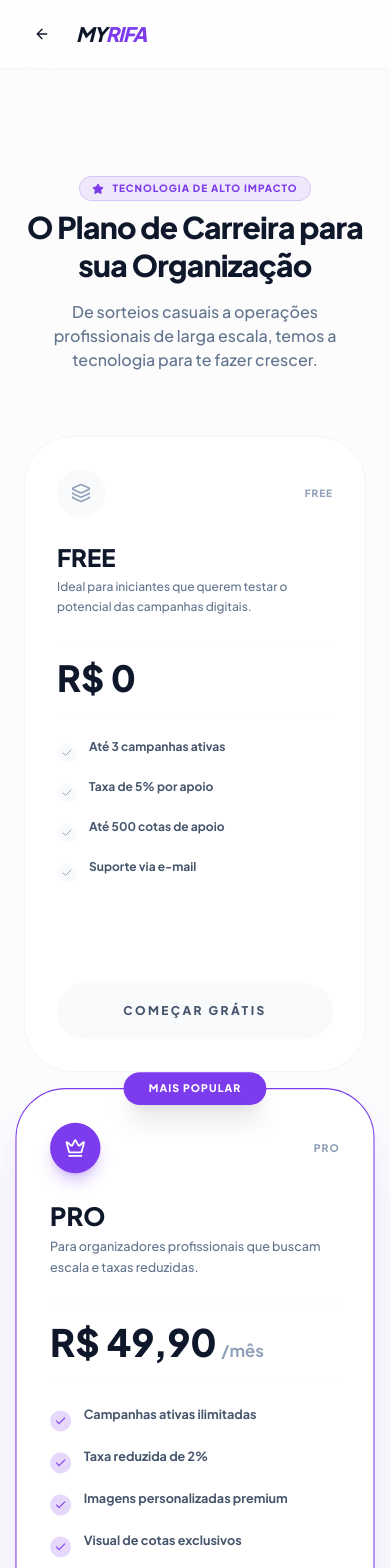
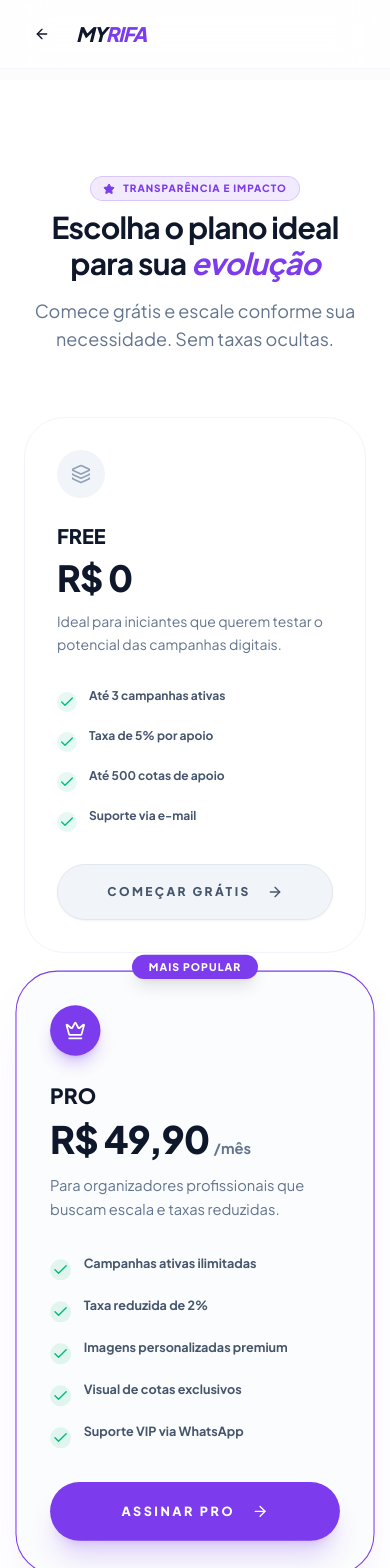
Before and after one commit to WebuildSoft/myrifa, a Next.js app: page /planos in a window 390 px wide. Shown: the top 1568 px of the page. Built offline with nearby package versions, Linux system fonts and the light colour scheme; no server answers.

Commit message:
feat: complete stripe integration, campaign rebranding, and dashboard UX improvements

```diff
--- a/app/api/webhooks/mercadopago/route.ts
+++ b/app/api/webhooks/mercadopago/route.ts
@@ -75,6 +75,12 @@ export async function POST(request: Request) {
                         data: { status: "PAID" }
                     })
 
+                    // Update Rifa total raised
+                    await prisma.rifa.update({
+                        where: { id: transaction.rifaId },
+                        data: { totalRaised: { increment: transaction.amount } }
+                    })
+
                     // Trigger WhatsApp confirmation
                     if (transaction.buyer.whatsapp) {
                         const message = templates.paymentConfirmed(
--- /dev/null
+++ b/app/api/webhooks/stripe/route.ts
@@ -0,0 +1,108 @@
+import { prisma } from "@/lib/prisma"
+import { NextResponse } from "next/server"
+import Stripe from "stripe"
+
+const stripe = new Stripe(process.env.STRIPE_SECRET_KEY!, {
+    apiVersion: "2024-12-18.acacia" as any
+})
+
+const webhookSecret = process.env.STRIPE_WEBHOOK_SECRET!
+
+export async function POST(req: Request) {
+    const body = await req.text()
+    const signature = req.headers.get("stripe-signature")!
+
+    let event: Stripe.Event
+
+    try {
+        event = stripe.webhooks.constructEvent(body, signature, webhookSecret)
+    } catch (err: any) {
+        console.error(`Webhook signature verification failed: ${err.message}`)
+        return NextResponse.json({ error: err.message }, { status: 400 })
+    }
+
+    // Handle the event
+    switch (event.type) {
+        case "checkout.session.completed": {
+            const session = event.data.object as Stripe.Checkout.Session
+            const userId = session.client_reference_id
+            const priceId = session.line_items?.data[0]?.price?.id || (session as any).metadata?.priceId
+
+            if (!userId) {
+                console.error("Missing client_reference_id in Stripe session")
+                break
+            }
+
+            // Map Price ID to Plan Enum
+            let plan: "FREE" | "PRO" | "INSTITUTIONAL" = "FREE"
+            if (priceId === "price_1T5s30BwZiN8YdGtkCBsDnmm") plan = "PRO"
+            if (priceId === "price_1T5s31BwZiN8YdGts7cugSZ9") plan = "INSTITUTIONAL"
+
+            if (plan !== "FREE") {
+                await prisma.user.update({
+                    where: { id: userId },
+                    data: {
+                        plan,
+                        planExpiresAt: new Date(Date.now() + 30 * 24 * 60 * 60 * 1000) // 30 days
+                    }
+                })
+
+                await prisma.notification.create({
+                    data: {
+                        userId,
+                        title: "Seu plano foi atualizado! 🚀",
+                        message: `Parabéns! Você agora é um membro ${plan}. Aproveite todos os recursos.`,
+                        read: false
+                    }
+                })
+
+                console.log(`User ${userId} upgraded to ${plan}`)
+            }
+            break
+        }
+        case "checkout.session.expired": {
+            const session = event.data.object as Stripe.Checkout.Session
+            const userId = session.client_reference_id
+
+            if (userId) {
+                await prisma.notification.create({
+                    data: {
+                        userId,
+                        title: "Sua tentativa de assinatura expirou ⏳",
+                        message: "Vimos que você não concluiu o pagamento do seu plano. Alguma dúvida? Estamos aqui para ajudar!",
+                        read: false
+                    }
+                })
+                console.log(`Checkout expired for user ${userId}`)
+            }
+            break
+        }
+        case "payment_intent.payment_failed": {
+            const paymentIntent = event.data.object as Stripe.PaymentIntent
+            const userId = paymentIntent.metadata?.userId // Precisamos garantir que isso seja passado no metadata se possível
+
+            if (userId) {
+                await prisma.notification.create({
+                    data: {
+                        userId,
+                        title: "Ops! Houve um problema no pagamento ❌",
+                        message: "Não conseguimos processar o pagamento do seu plano. Verifique os dados do seu cartão ou tente outro método.",
+                        read: false
+                    }
+                })
+                console.log(`Payment failed for user ${userId}`)
+            }
+            break
+        }
+        case "customer.subscription.deleted": {
+            const subscription = event.data.object as Stripe.Subscription
+            const customerId = subscription.customer as string
+
+            // Note: In a production app, we would search for the user by stripeCustomerId
+            // For now, if moving forward with Stripe integration, we should save stripeCustomerId in User model
+            break
+        }
+    }
+
+    return NextResponse.json({ received: true })
+}
--- a/app/layout.tsx
+++ b/app/layout.tsx
@@ -7,6 +7,8 @@ const plusJakartaSans = Plus_Jakarta_Sans({
     variable: "--font-plus-jakarta",
     subsets: ["latin"],
 })
+
+import { Providers } from "@/components/Providers"
 
 export const metadata: Metadata = {
     title: "MyRifa - Gestão de Arrecadação Digital e Campanhas",
@@ -21,8 +23,10 @@ export default function RootLayout({
     return (
         <html lang="pt-BR">
             <body className={`${plusJakartaSans.variable} font-sans antialiased`}>
-                {children}
-                <Toaster position="top-right" richColors />
+                <Providers>
+                    {children}
+                    <Toaster position="top-right" richColors />
+                </Providers>
             </body>
         </html>
     )
--- a/app/rifas/page.tsx
+++ b/app/rifas/page.tsx
@@ -30,9 +30,9 @@ export default async function PublicRifasPage() {
                                 <Zap className="h-4 w-4 text-primary fill-primary" />
                                 <span className="text-[10px] font-black uppercase tracking-widest text-primary">Sorteios Ativos</span>
                             </div>
-                            <h1 className="text-4xl md:text-5xl font-black tracking-tight text-slate-900 dark:text-white">Escolha sua sorte</h1>
+                            <h1 className="text-4xl md:text-5xl font-black tracking-tight text-slate-900 dark:text-white">Explorar Campanhas</h1>
                             <p className="text-slate-500 dark:text-slate-400 font-medium max-w-xl">
-                                Participe de campanhas auditadas e regulamentadas. Diversos prêmios, causas nobres e experiências incríveis esperando por você.
+                                Participe de campanhas de arrecadação digital e apoie causas importantes. Transparência e tecnologia na palma da sua mão.
                             </p>
                         </div>
 
--- a/components/PricingSection.tsx
+++ b/components/PricingSection.tsx
@@ -10,6 +10,8 @@ import {
     Star
 } from "lucide-react"
 import Link from "next/link"
+import { useSession } from "next-auth/react"
+import { toast } from "sonner"
 
 const plans = [
     {
@@ -41,7 +43,7 @@ const plans = [
             "Suporte VIP via WhatsApp",
         ],
         buttonText: "Assinar PRO",
-        href: "/register",
+        href: "https://buy.stripe.com/6oUfZgcsRfiWaSNdf7gQE00",
         variant: "default" as const,
         highlight: true,
         icon: <Crown className="h-5 w-5 text-white" />,
@@ -59,118 +61,116 @@ const plans = [
             "Auditoria de campanhas",
             "Gerente de conta exclusivo",
         ],
-        buttonText: "Falar com Consultor",
-        href: "/ajuda",
+        buttonText: "Assinar INSTITUTIONAL",
+        href: "https://buy.stripe.com/aFabJ0fF35Im2mhcb3gQE01",
         variant: "outline" as const,
         icon: <ShieldCheck className="h-5 w-5 text-slate-400" />,
         color: "slate"
     },
 ]
 
-function FeatureItem({ feature, highlight }: { feature: string, highlight?: boolean }) {
-    return (
-        <li className="flex items-start gap-3">
-            <div className={`mt-1 size-5 rounded-full flex items-center justify-center shrink-0 ${highlight ? "bg-primary/20 text-primary" : "bg-slate-50 dark:bg-slate-900 text-slate-400"
-                }`}>
-                <Check className="h-3 w-3" />
-            </div>
-            <span className="text-xs font-bold text-slate-600 dark:text-slate-300 leading-tight">{feature}</span>
-        </li>
-    )
+export function PricingSection() {
+    const { data: session } = useSession()
+
+    const handleSubscribe = (href: string) => {
+        if (!session?.user) {
+            toast.error("Você precisa estar logado para assinar um plano.")
+            window.location.href = "/register"
+            return
         }
 
-function PricingCard({ plan }: { plan: typeof plans[0] }) {
+        const userId = (session.user as any).id
+
+        if (!userId) {
+            toast.error("Erro ao identificar usuário. Tente novamente.")
+            return
+        }
+
+        // Se for um link do Stripe, anexa o client_reference_id
+        if (href.startsWith("https://buy.stripe.com")) {
+            const stripeUrl = new URL(href)
+            stripeUrl.searchParams.set("client_reference_id", userId)
+            window.location.href = stripeUrl.toString()
+        } else {
+            window.location.href = href
+        }
+    }
+
     return (
+        <section id="planos" className="py-24 px-6 relative overflow-hidden bg-white dark:bg-slate-950">
+            {/* Background Orbs */}
+            <div className="absolute top-1/4 -left-20 w-[500px] h-[500px] bg-primary/5 blur-[120px] rounded-full -z-10"></div>
+            <div className="absolute bottom-1/4 -right-20 w-[500px] h-[500px] bg-primary/5 blur-[120px] rounded-full -z-10"></div>
+
+            <div className="max-w-7xl mx-auto relative z-10">
+                <div className="text-center mb-16 space-y-4">
+                    <div className="inline-flex items-center gap-2 px-3 py-1 rounded-full bg-primary/10 text-primary border border-primary/20 text-[10px] font-black uppercase tracking-widest mb-2">
+                        <Star className="h-3 w-3 fill-primary" />
+                        Transparência e Impacto
+                    </div>
+                    <h2 className="text-3xl md:text-5xl font-bold mb-4 tracking-tight dark:text-white">
+                        Escolha o plano ideal para sua <span className="text-primary italic">evolução</span>
+                    </h2>
+                    <p className="text-slate-500 dark:text-slate-400 max-w-2xl mx-auto text-lg">
+                        Comece grátis e escale conforme sua necessidade. Sem taxas ocultas.
+                    </p>
+                </div>
+
+                <div className="grid md:grid-cols-3 gap-8">
+                    {plans.map((plan) => (
                         <div
-            className={`relative group bg-white dark:bg-slate-800 rounded-[3rem] p-8 border transition-all duration-300 ${plan.highlight
-                ? "border-primary shadow-2xl shadow-primary/20 scale-105 z-10"
-                : "border-slate-100 dark:border-slate-700 hover:border-primary/30"
+                            key={plan.name}
+                            className={`relative p-8 rounded-[2.5rem] border transition-all duration-300 hover:scale-[1.02] flex flex-col ${plan.highlight
+                                    ? "border-primary shadow-2xl shadow-primary/10 bg-slate-50/50 dark:bg-primary/5 z-10 scale-105"
+                                    : "border-slate-100 dark:border-slate-800 bg-white dark:bg-slate-900/50"
                                 }`}
                         >
                             {plan.highlight && (
-                <div className="absolute -top-4 left-1/2 -translate-x-1/2 bg-primary text-white text-[10px] font-black px-6 py-2 rounded-full uppercase tracking-widest shadow-xl">
+                                <div className="absolute -top-4 left-1/2 -translate-x-1/2 bg-primary text-white px-4 py-1 rounded-full text-[10px] font-black uppercase tracking-widest shadow-lg">
                                     Mais Popular
                                 </div>
                             )}
 
-            <div className="space-y-6">
-                <div className="flex items-center justify-between">
-                    <div className={`size-12 rounded-2xl flex items-center justify-center ${plan.highlight ? "bg-primary text-white shadow-lg shadow-primary/30" : "bg-slate-50 dark:bg-slate-900 text-slate-400"
+                            <div className="mb-8">
+                                <div className={`w-12 h-12 rounded-2xl flex items-center justify-center mb-6 ${plan.color === "primary"
+                                        ? "bg-primary text-white shadow-lg shadow-primary/30"
+                                        : "bg-slate-100 dark:bg-slate-800 text-slate-500"
                                     }`}>
                                     {plan.icon}
                                 </div>
-                    <span className="text-[10px] font-black text-slate-400 uppercase tracking-widest">{plan.name}</span>
+                                <h3 className="text-xl font-black mb-2">{plan.name}</h3>
+                                <div className="flex items-baseline gap-1 mb-3">
+                                    <span className="text-4xl font-black tracking-tight">{plan.price}</span>
+                                    {plan.period && <span className="text-slate-500 text-sm font-bold">{plan.period}</span>}
                                 </div>
-
-                <div>
-                    <h3 className="text-2xl font-black text-slate-900 dark:text-white">{plan.name}</h3>
-                    <p className="text-xs text-slate-500 dark:text-slate-400 font-medium mt-1 leading-relaxed min-h-[40px]">
+                                <p className="text-slate-500 dark:text-slate-400 text-sm leading-relaxed min-h-[40px]">
                                     {plan.description}
                                 </p>
                             </div>
 
-                <div className="py-4 border-y border-slate-50 dark:border-slate-700">
-                    <div className="flex items-baseline gap-1">
-                        <span className="text-4xl font-black text-slate-900 dark:text-white">{plan.price}</span>
-                        {plan.period && <span className="text-slate-400 font-bold">{plan.period}</span>}
+                            <div className="space-y-4 mb-8 flex-1">
+                                {plan.features.map((feature) => (
+                                    <div key={feature} className="flex items-start gap-3">
+                                        <div className="mt-1 bg-emerald-500/10 p-0.5 rounded-full shrink-0">
+                                            <Check className="h-4 w-4 text-emerald-500" />
                                         </div>
+                                        <span className="text-xs font-bold text-slate-600 dark:text-slate-300 leading-tight">{feature}</span>
+                                    </div>
+                                ))}
                             </div>
 
-                <ul className="space-y-4 min-h-[220px]">
-                    {plan.features.map((feature) => (
-                        <FeatureItem key={feature} feature={feature} highlight={plan.highlight} />
-                    ))}
-                </ul>
-
                             <Button
-                    asChild
                                 className={`w-full h-14 rounded-2xl font-black text-xs uppercase tracking-[0.2em] transition-all active:scale-95 ${plan.highlight
                                         ? "bg-primary hover:bg-primary/90 text-white shadow-xl shadow-primary/20"
-                        : "bg-slate-50 dark:bg-slate-900 hover:bg-primary/5 hover:text-primary text-slate-600 dark:text-slate-300 border-none"
+                                        : "bg-slate-100 dark:bg-slate-800 hover:bg-primary/5 hover:text-primary text-slate-600 dark:text-slate-300"
                                     }`}
+                                variant={plan.variant}
+                                onClick={() => handleSubscribe(plan.href)}
                             >
-                    <Link href={plan.href}>
                                 {plan.buttonText}
-                        {plan.highlight && <ArrowRight className="ml-2 h-4 w-4" />}
-                    </Link>
+                                <ArrowRight className="ml-2 h-4 w-4" />
                             </Button>
                         </div>
-        </div>
-    )
-}
-
-interface PricingSectionProps {
-    title?: string
-    subtitle?: string
-    showTitle?: boolean
-}
-
-export function PricingSection({
-    title = "Soluções de Arrecadação Transparentes",
-    subtitle = "Escolha o modelo que melhor se adapta ao momento da sua instituição e impulsione seu impacto.",
-    showTitle = true
-}: PricingSectionProps) {
-    return (
-        <section className="py-24 px-6 bg-[#fcfcfd] dark:bg-[#0f0a19]">
-            <div className="max-w-7xl mx-auto">
-                {showTitle && (
-                    <div className="text-center mb-16 space-y-4">
-                        <div className="inline-flex items-center gap-2 px-3 py-1 rounded-full bg-primary/10 text-primary border border-primary/20 text-[10px] font-black uppercase tracking-widest mb-2">
-                            <Star className="h-3 w-3 fill-primary" />
-                            Tecnologia de Alto Impacto
-                        </div>
-                        <h2 className="text-3xl md:text-5xl font-black tracking-tight dark:text-white leading-tight">
-                            {title}
-                        </h2>
-                        <p className="text-slate-500 dark:text-slate-400 font-medium max-w-xl mx-auto">
-                            {subtitle}
-                        </p>
-                    </div>
-                )}
-
-                <div className="grid gap-8 md:grid-cols-3">
-                    {plans.map((plan) => (
-                        <PricingCard key={plan.name} plan={plan} />
                     ))}
                 </div>
             </div>
--- /dev/null
+++ b/components/Providers.tsx
@@ -0,0 +1,7 @@
+"use client"
+
+import { SessionProvider } from "next-auth/react"
+
+export function Providers({ children }: { children: React.ReactNode }) {
+    return <SessionProvider>{children}</SessionProvider>
+}
--- a/package.json
+++ b/package.json
@@ -28,6 +28,7 @@
     "react-hook-form": "^7.71.2",
     "resend": "^6.9.2",
     "sonner": "^2.0.7",
+    "stripe": "^20.4.0",
     "tailwind-merge": "^3.5.0",
     "tw-merge": "^0.0.1-alpha.3",
     "uuid": "^13.0.0",
```
Also changed, not shown: app/(dashboard)/dashboard/rifas/nova/WizardClient.tsx (+6 -7 lines), components/dashboard/rifas/RifaCardAdmin.tsx (+10 -3 lines), components/dashboard/rifas/nova/InfoStep.tsx (+12 -1 lines), 2 other files (tests, documents, lock files or other folders). Lines whose indentation alone changed are shown as unchanged.
